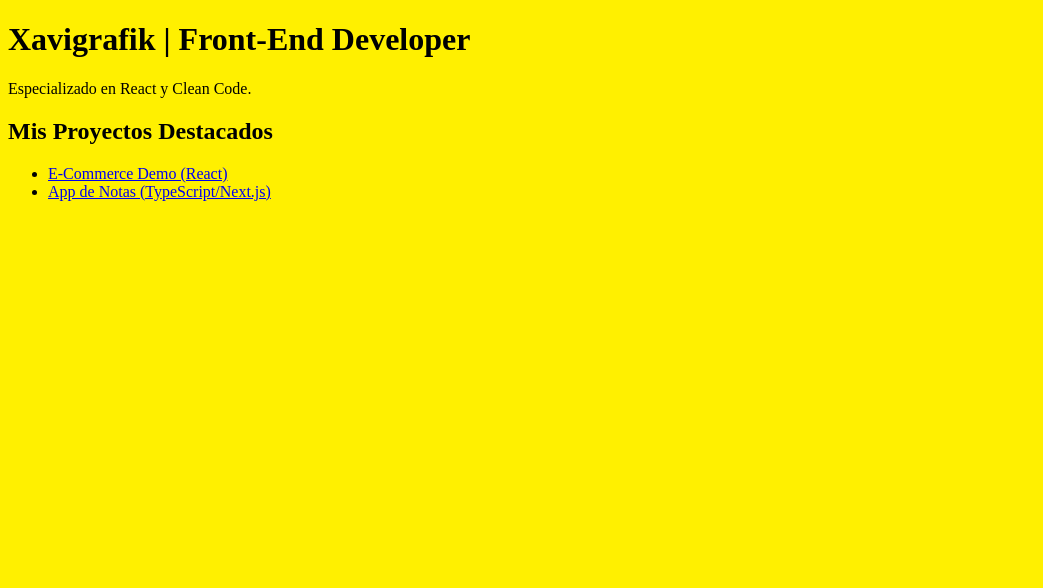
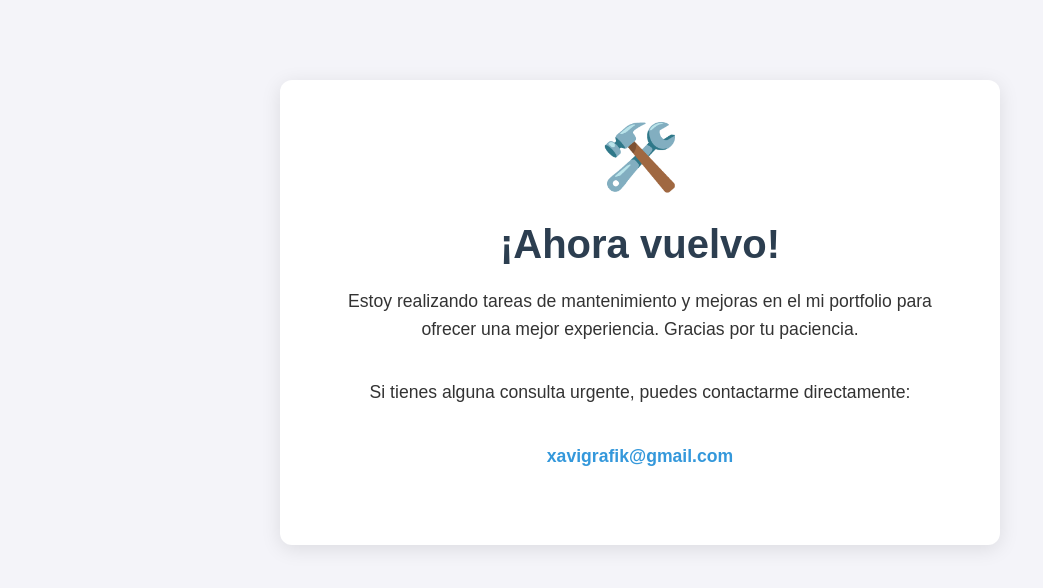
Before and after one commit to Xavigrafik/Xavigrafik.github.io, a plain HTML site: page index.html in a window 1280 px wide. Shown: the whole page, without its empty margins (0-1043 px from the left). Drawn offline with Linux system fonts and the light colour scheme.

Commit message:
mantenimiento

```diff
--- a/index.html
+++ b/index.html
@@ -2,31 +2,24 @@
 <html lang="es">
 <head>
     <meta charset="UTF-8">
-    <title>Xavigrafik - Portfolio Front-End</title>
+    <meta name="viewport" content="width=device-width, initial-scale=1.0">
+    <title>Xavigrafik | En Mantenimiento</title>
+    <meta name="robots" content="noindex, follow">
     <link rel="stylesheet" href="styles.css">
+
 </head>
 <body>
-    <header>
-        <h1>Xavigrafik | Front-End Developer</h1>
-        <p>Especializado en React y Clean Code.</p>
-    </header>
+    <div class="container">
+        <div class="icon">🛠️</div>
+        <h1>¡Ahora vuelvo!</h1>
 
-    <main>
-        <section>
-            <h2>Mis Proyectos Destacados</h2>
-            <ul>
-                <li>
-                    <a href="https://xavigrafik.github.io/proyecto-react-ecommerce/">
-                        E-Commerce Demo (React)
-                    </a>
-                </li>
-                <li>
-                    <a href="https://mi-app-de-notas.vercel.app">
-                        App de Notas (TypeScript/Next.js)
-                    </a>
-                </li>
-            </ul>
-        </section>
-    </main>
+        <p>
+            Estoy realizando tareas de mantenimiento y mejoras en el mi portfolio para ofrecer una mejor experiencia.
+            Gracias por tu paciencia.
+        </p>
+
+        <p>Si tienes alguna consulta urgente, puedes contactarme directamente:</p>
+        <p><a href="mailto:xavigrafik@gmail.com" class="contact-link">xavigrafik@gmail.com</a></p>
+    </div>
 </body>
 </html>
--- a/styles.css
+++ b/styles.css
@@ -1,3 +1,40 @@
-body {
-    background-color: #fff000;
-}
+  /* Estilos Mínimos y Responsivos */
+        body {
+            font-family: sans-serif;
+            background-color: #f4f4f9;
+            color: #333;
+            margin: 0;
+            display: flex;
+            justify-content: center;
+            align-items: flex-start;
+            min-height: 100vh;
+            text-align: center;
+        }
+        .container {
+            background: white;
+            padding: 40px 60px;
+            margin-top: 5em;
+            border-radius: 12px;
+            box-shadow: 0 4px 20px rgba(0, 0, 0, 0.1);
+            max-width: 600px;
+        }
+        h1 {
+            color: #2c3e50;
+            font-size: 2.5em;
+            margin-bottom: 0.5em;
+        }
+        p {
+            font-size: 1.1em;
+            line-height: 1.6;
+            margin-bottom: 2em;
+        }
+        .icon {
+            font-size: 4em;
+            color: #e67e22; /* Naranja/Ámbar de advertencia */
+            margin-bottom: 15px;
+        }
+        .contact-link {
+            color: #3498db;
+            text-decoration: none;
+            font-weight: bold;
+        }
```
